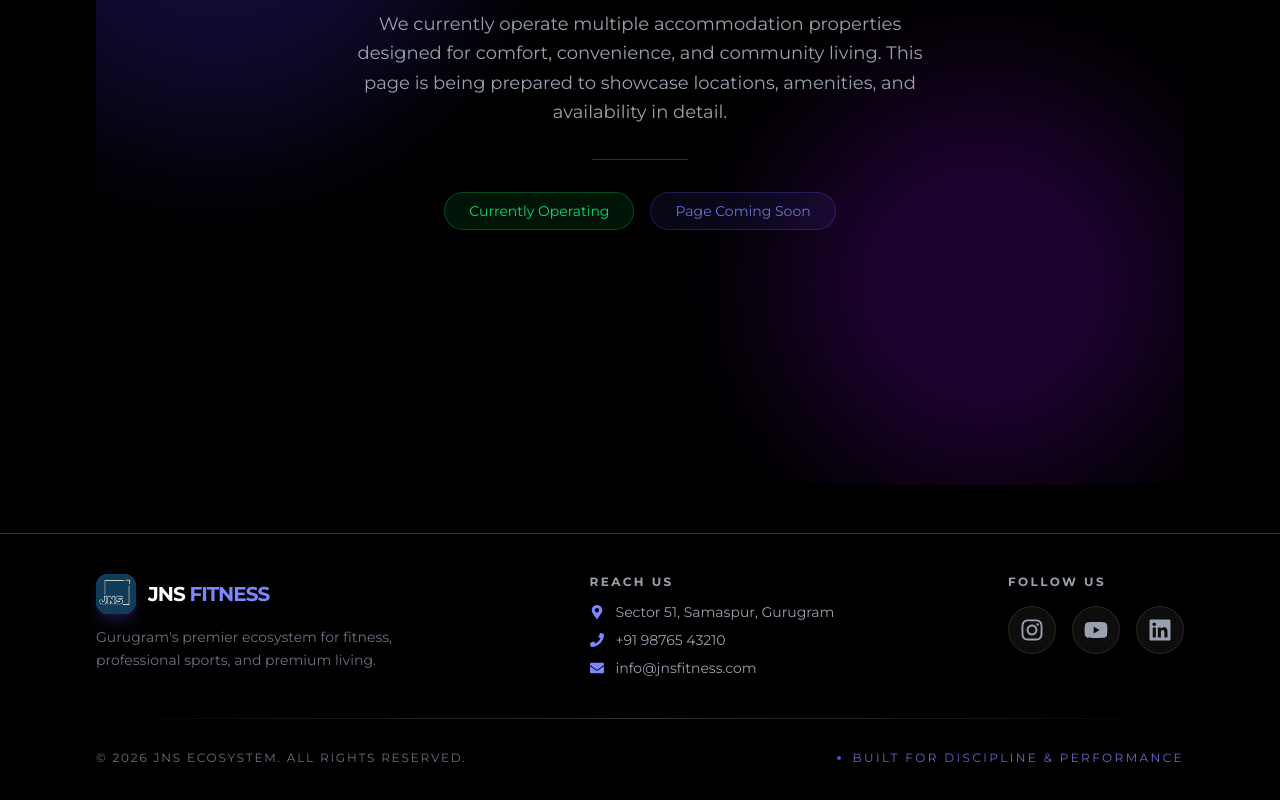
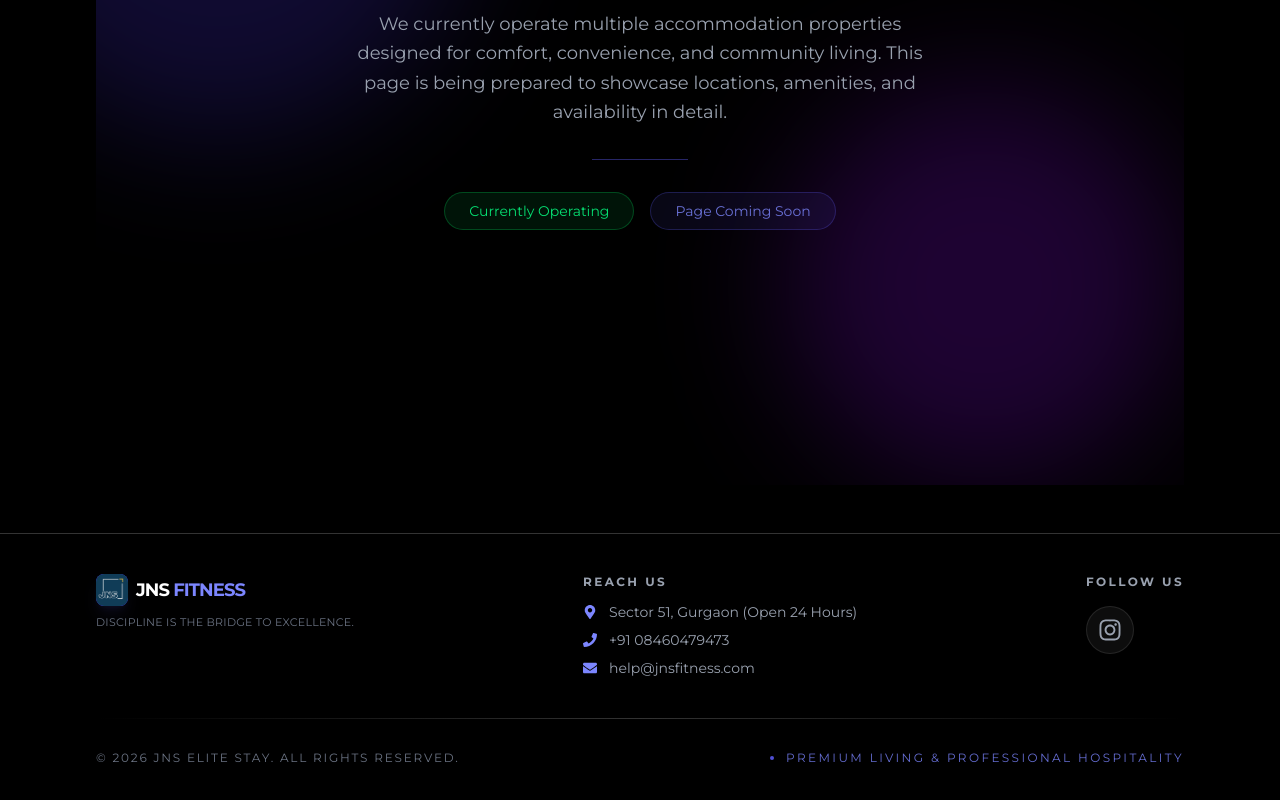
Before and after one commit to Szkrishna/jnsfitness, a React (Vite) app in the folder client/: page /coliving in a window 1280 px wide. Shown: the part 332-1132 px from the top of the page. Built offline with nearby package versions, Linux system fonts and the light colour scheme.

Commit message:
footer contact and follow us changes

```diff
--- a/client/src/pages/Footer.jsx
+++ b/client/src/pages/Footer.jsx
@@ -18,26 +18,29 @@ const Footer = () => {
         {/* TOP SECTION */}
         <div className="flex flex-col md:flex-row justify-between items-start gap-12 text-left">
           {/* 1. Brand Section */}
-          <div className="flex flex-col gap-3">
-            <div className="flex items-center gap-3">
-              <div className="w-10 h-10 bg-indigo-600 rounded-xl flex items-center justify-center shadow-lg shadow-indigo-500/20">
+          <div className="flex flex-col gap-2">
+            <div className="flex items-center gap-2">
+              {/* Minimalist Logo container */}
+              <div className="w-8 h-8 bg-indigo-600 rounded-lg flex items-center justify-center shadow-lg shadow-indigo-500/10">
                 <img
                   src={jnsLogo}
                   alt="JNS Logo"
-                  className="w-full h-full object-cover rounded-xl"
+                  className="w-full h-full object-cover rounded-lg"
                 />
               </div>
-              <h2 className="text-xl font-bold tracking-tighter text-white">
+              {/* Renamed to JNS FITNESS */}
+              <h2 className="text-lg font-bold tracking-tighter text-white">
                 JNS <span className="text-indigo-400">FITNESS</span>
               </h2>
             </div>
-            <p className="text-gray-500 text-sm max-w-xs leading-relaxed">
-              Gurugram's premier ecosystem for fitness, professional sports, and
-              premium living.
+
+            {/* Description reduced to a minimal quote */}
+            <p className="text-gray-500 text-[11px] tracking-wide uppercase">
+              Discipline is the bridge to excellence.
             </p>
           </div>
 
-          {/* 2. Contact Details Section */}
+          {/* 2. Contact Details Section - Updated Email */}
           <div className="flex flex-col gap-3 text-left">
             <h3 className="text-xs uppercase tracking-[0.2em] text-gray-400 font-bold">
               Reach Us
@@ -45,20 +48,21 @@ const Footer = () => {
             <ul className="space-y-2 text-sm text-gray-400">
               <li className="flex items-center gap-3 group">
                 <FaMapMarkerAlt className="text-indigo-400 group-hover:scale-110 transition-transform" />
-                <span>Sector 51, Samaspur, Gurugram</span>
+                <span>Sector 51, Gurgaon (Open 24 Hours)</span>
               </li>
               <li className="flex items-center gap-3 group">
                 <FaPhone className="text-indigo-400 group-hover:scale-110 transition-transform" />
-                <span>+91 98765 43210</span>
+                <span>+91 08460479473</span>
               </li>
               <li className="flex items-center gap-3 group">
                 <FaEnvelope className="text-indigo-400 group-hover:scale-110 transition-transform" />
-                <span>info@jnsfitness.com</span>
+                {/* Updated Email Address */}
+                <span>help@jnsfitness.com</span>
               </li>
             </ul>
           </div>
 
-          {/* 3. Follow Us Section */}
+          {/* 3. Follow Us Section - Updated Instagram Link */}
           <div className="flex flex-col gap-4 text-left">
             <h3 className="text-xs uppercase tracking-[0.2em] text-gray-400 font-bold">
               Follow Us
@@ -66,18 +70,8 @@ const Footer = () => {
             <div className="flex gap-4">
               <SocialIcon
                 icon={<FaInstagram size={24} />}
-                link="#"
+                link="https://www.instagram.com/jns_coliving?igsh=cXJ1eWpmZXg4ZTlr"
                 hoverColor="hover:text-pink-500"
-              />
-              <SocialIcon
-                icon={<FaYoutube size={24} />}
-                link="#"
-                hoverColor="hover:text-red-500"
-              />
-              <SocialIcon
-                icon={<FaLinkedin size={24} />}
-                link="#"
-                hoverColor="hover:text-blue-500"
               />
             </div>
           </div>
@@ -89,13 +83,13 @@ const Footer = () => {
 
           <div className="pt-8 pb-4 flex flex-col md:flex-row justify-between items-start gap-4 text-xs uppercase tracking-[0.15em] text-gray-500 font-medium text-left">
             <p className="hover:text-gray-300 transition-colors cursor-default">
-              © 2026 JNS Ecosystem. All rights reserved.
+              © 2026 JNS Elite Stay. All rights reserved.
             </p>
 
             <div className="flex items-center gap-3 self-start">
               <span className="w-1 h-1 rounded-full bg-indigo-500 animate-pulse" />
               <p className="text-indigo-400/80 tracking-[0.2em]">
-                Built for Discipline & Performance
+                Premium Living & Professional Hospitality
               </p>
             </div>
           </div>
```
